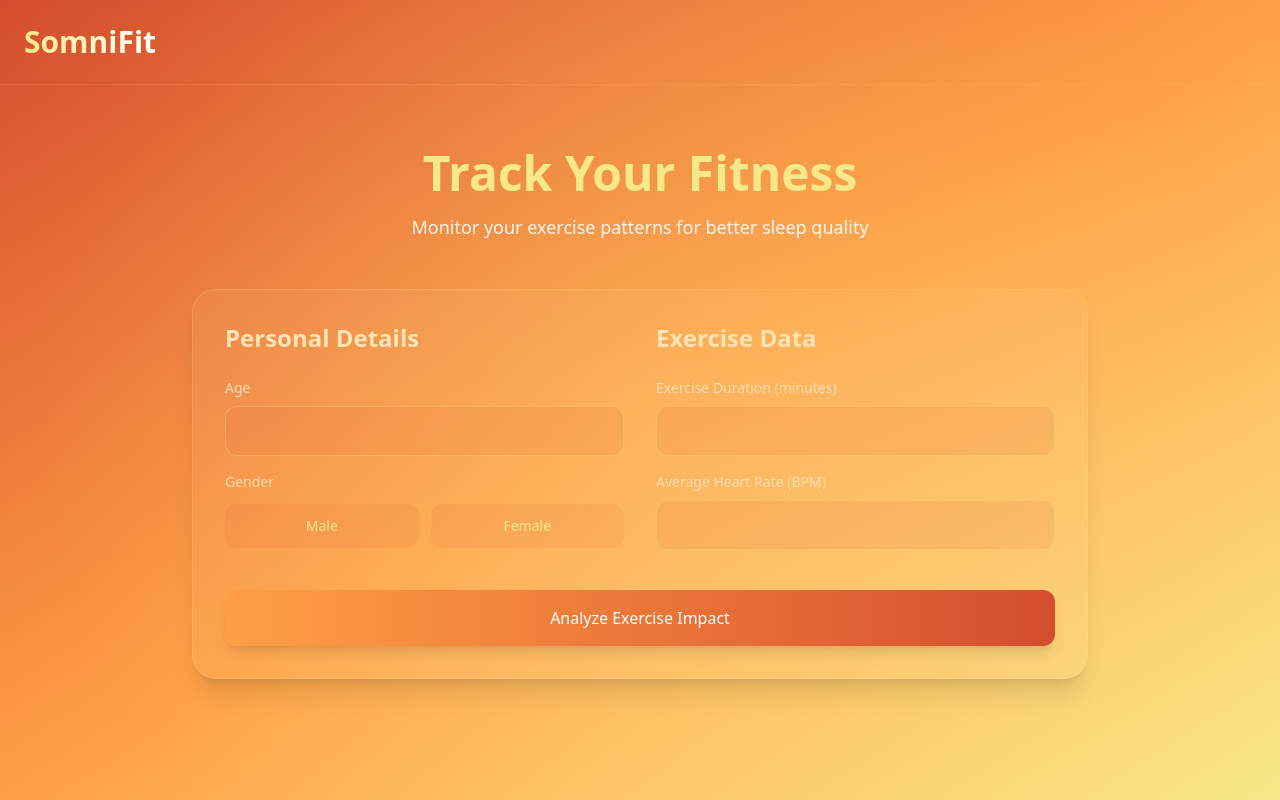
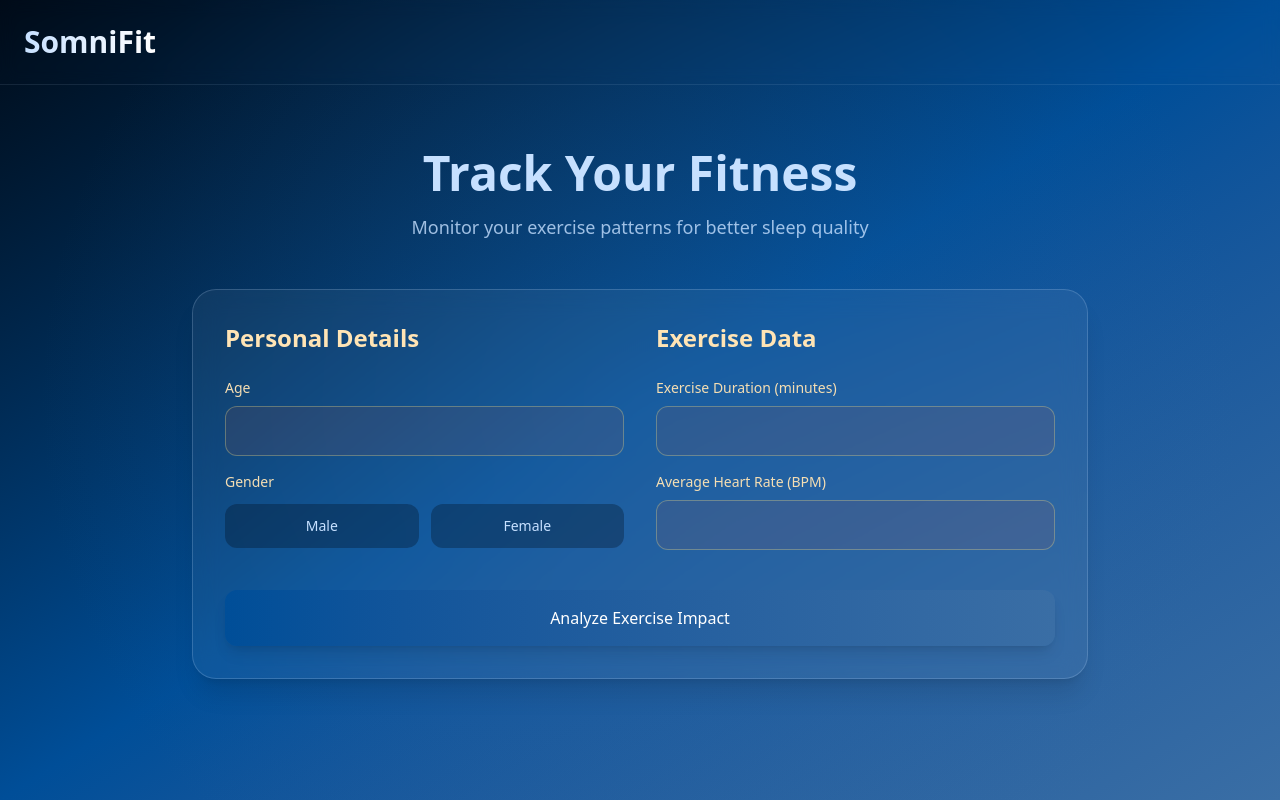
Before and after one commit to riadobriyal/Somnifit, a React (Vite) app in the folder frontend/: page /fitness-tracker in a window 1280 px wide. Built offline with nearby package versions, Linux system fonts and the light colour scheme.

Commit message:
fitness blue v2

```diff
--- a/frontend/src/components/FitnessTracker.jsx
+++ b/frontend/src/components/FitnessTracker.jsx
@@ -13,15 +13,15 @@ function FitnessTracker() {
   });
 
   return (
-    <div className="min-h-screen relative overflow-hidden bg-gradient-to-br from-[#D44C2E] via-[#FF9F45] to-[#F7E987]">
-      {/* Ambient glow effect - butter yellow */}
-      <div className="absolute inset-0 bg-[radial-gradient(circle_at_50%_50%,rgba(247,233,135,0.2),transparent_80%)]" />
+    <div className="min-h-screen relative overflow-hidden bg-gradient-to-br from-[#000B18] via-[#004E98] to-[#3A6EA5]">
+      {/* Ambient glow effect - blue */}
+      <div className="absolute inset-0 bg-[radial-gradient(circle_at_50%_50%,rgba(58,110,165,0.2),transparent_80%)]" />
 
       <div className="relative z-20">
-        <nav className="p-6 flex justify-between items-center backdrop-blur-sm border-b border-[#F7E987]/10">
+        <nav className="p-6 flex justify-between items-center backdrop-blur-sm border-b border-[#C6E0FF]/10">
           <h1
             onClick={() => navigate('/')}
-            className="text-3xl font-bold bg-gradient-to-r from-[#F7E987] to-white bg-clip-text text-transparent cursor-pointer"
+            className="text-3xl font-bold bg-gradient-to-r from-[#C6E0FF] to-white bg-clip-text text-transparent cursor-pointer"
           >
             SomniFit
           </h1>
@@ -30,15 +30,16 @@ function FitnessTracker() {
         <main className="container mx-auto px-4 py-16">
           <div className="max-w-4xl mx-auto space-y-12">
             <div className="text-center space-y-4">
-              <h2 className="text-5xl font-bold text-[#F7E987]">
+              <h2 className="text-5xl font-bold text-[#C6E0FF]">
                 Track Your Fitness
               </h2>
-              <p className="text-lg text-white/90">
+              <p className="text-lg text-[#C6E0FF]/80">
                 Monitor your exercise patterns for better sleep quality
               </p>
             </div>
 
-            <form className="bg-white/5 backdrop-blur-md p-8 rounded-3xl border border-[#F7E987]/20 shadow-xl">
+            {/* Update form background and borders */}
+            <form className="bg-white/5 backdrop-blur-md p-8 rounded-3xl border border-[#C6E0FF]/20 shadow-xl">
               {/* Update form elements */}
               <div className="grid grid-cols-1 md:grid-cols-2 gap-8">
                 {/* Personal Info Section */}
@@ -66,8 +67,8 @@ function FitnessTracker() {
                             onClick={() => setFormData({...formData, gender})}
                             className={`px-4 py-3 rounded-xl text-sm font-medium transition-all duration-200 ${
                               formData.gender === gender
-                                ? 'bg-[#FF9F45] text-white shadow-lg shadow-[#FF9F45]/30'
-                                : 'bg-[#D44C2E]/10 text-[#F7E987] hover:bg-[#D44C2E]/20'
+                                ? 'bg-[#3A6EA5] text-white shadow-lg shadow-[#3A6EA5]/30'
+                                : 'bg-[#000B18]/30 text-[#C6E0FF] hover:bg-[#004E98]/40'
                             }`}
                           >
                             {gender}
@@ -108,7 +109,7 @@ function FitnessTracker() {
 
               <button
                 type="submit"
-                className="w-full mt-10 bg-gradient-to-r from-[#FF9F45] to-[#D44C2E] text-white font-medium py-4 px-8 rounded-xl hover:from-[#FF9838] hover:to-[#C73F20] transition-all duration-200 shadow-lg"
+                className="w-full mt-10 bg-gradient-to-r from-[#004E98] to-[#3A6EA5] text-white font-medium py-4 px-8 rounded-xl hover:from-[#003E78] hover:to-[#2A5E95] transition-all duration-200 shadow-lg"
               >
                 Analyze Exercise Impact
               </button>
```
